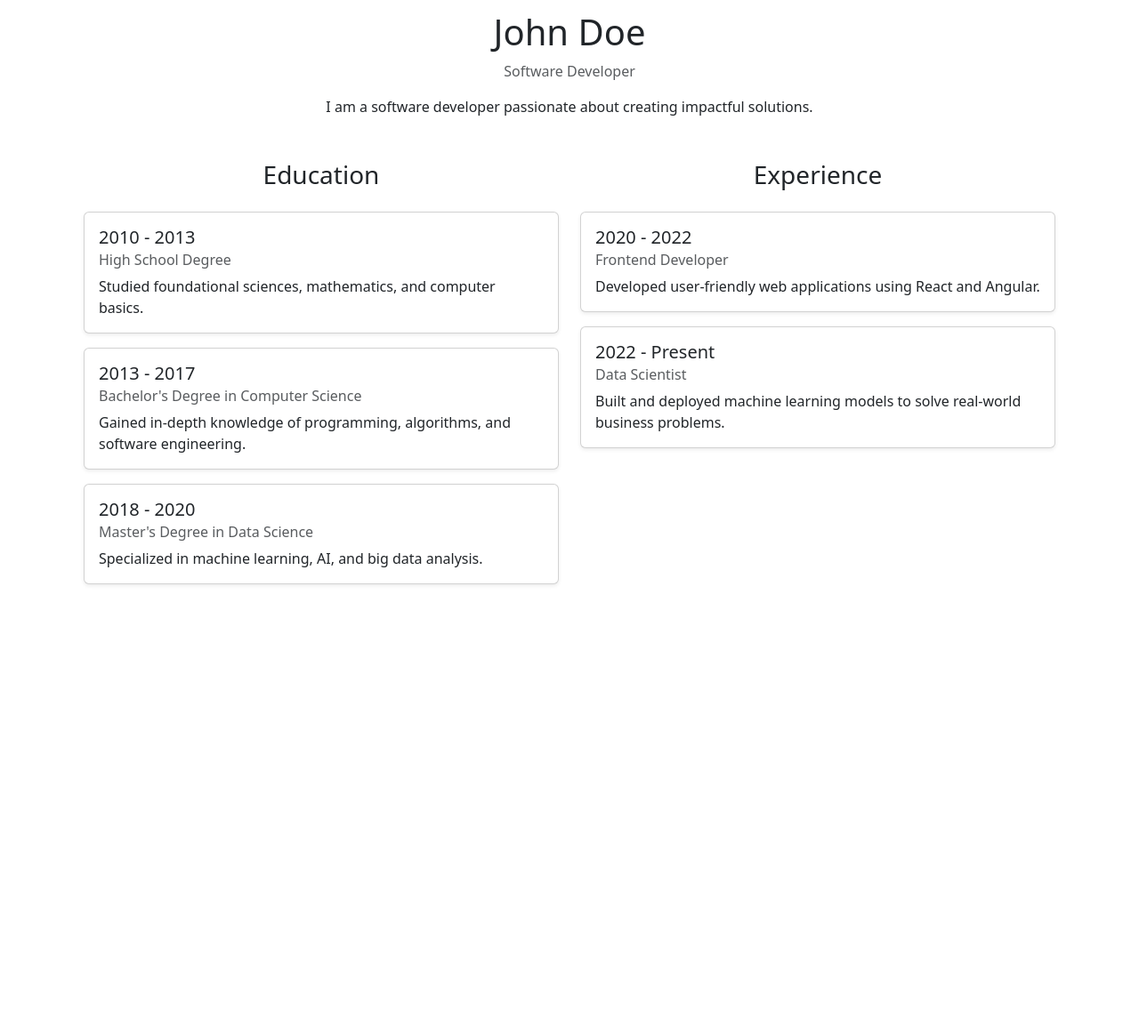
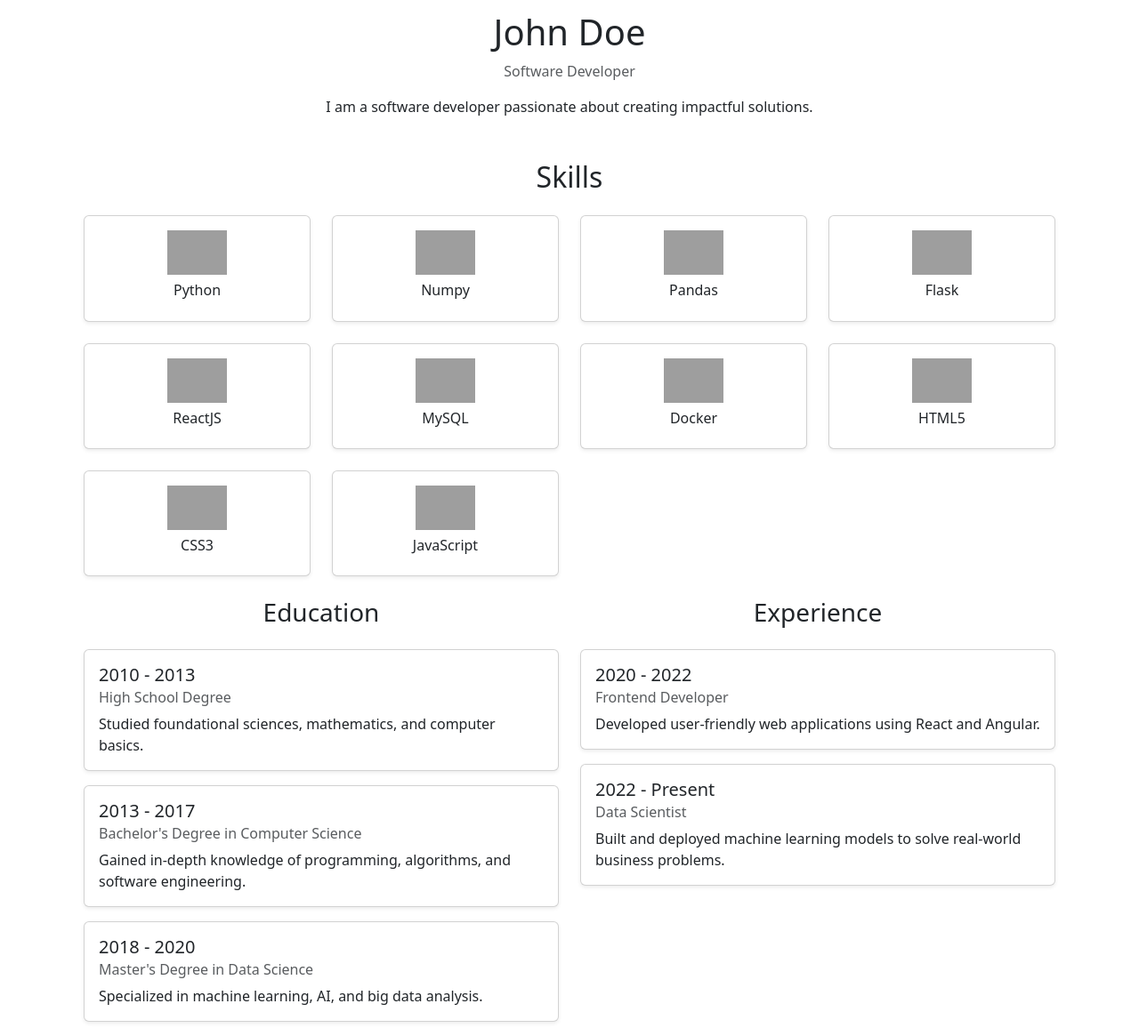
Before and after one commit to phoenix0706/Portfolio-flask, a Flask app: page / in a window 1280 px wide. Shown: the part 258-1423 px from the top of the page at 89% size. Before the commit the page ends 916 px from the top, so only its background shows below. Run offline with Flask 3, Linux system fonts and the light colour scheme; grey boxes are pictures that could not be loaded.

Commit message:
updated skills

```diff
--- a/data/person_info.json
+++ b/data/person_info.json
@@ -14,6 +14,18 @@
         {"name": "CSS3", "icon": "https://img.icons8.com/color/48/000000/css3.png"},
         {"name": "JavaScript", "icon": "https://img.icons8.com/color/48/000000/javascript--v1.png"}
     ],
+    "skills": [
+        {"name": "Python", "icon": "https://img.icons8.com/color/48/000000/python.png"},
+        {"name": "Numpy", "icon": "https://img.icons8.com/color/48/000000/numpy.png"},
+        {"name": "Pandas", "icon": "https://img.icons8.com/color/48/000000/pandas.png"},
+        {"name": "Flask", "icon": "https://img.icons8.com/48/DE0505/flask.png"},
+        {"name": "ReactJS", "icon": "https://img.icons8.com/external-tal-revivo-color-tal-revivo/48/000000/external-react-a-javascript-library-for-building-user-interfaces-logo-color-tal-revivo.png"},
+        {"name": "MySQL", "icon": "https://img.icons8.com/color/48/000000/mysql-logo.png"},
+        {"name": "Docker", "icon": "https://img.icons8.com/color/48/000000/docker.png"},
+        {"name": "HTML5", "icon": "https://img.icons8.com/color/48/000000/html-5--v1.png"},
+        {"name": "CSS3", "icon": "https://img.icons8.com/color/48/000000/css3.png"},
+        {"name": "JavaScript", "icon": "https://img.icons8.com/color/48/000000/javascript--v1.png"}],
+
     "education": [
         {"year": "2010 - 2013", "title": "High School Degree", "desc": "Studied foundational sciences, mathematics, and computer basics."},
         {"year": "2013 - 2017", "title": "Bachelor's Degree in Computer Science", "desc": "Gained in-depth knowledge of programming, algorithms, and software engineering."},
--- a/templates/home.html
+++ b/templates/home.html
@@ -11,6 +11,23 @@
         <p class="text-muted">{{ person.profession }}</p>
         <p>{{ person.description }}</p>
     </div>
+
+    <!-- Skills Section -->
+    <section id="skills" class="mt-5">
+        <h2 class="text-center mb-4">Skills</h2>
+        <div class="row">
+            {% for skill in person.skills %}
+            <div class="col-md-3 col-sm-6 mb-4 text-center">
+                <div class="card shadow-sm">
+                    <div class="card-body">
+                        <img src="{{ skill.icon }}" alt="{{ skill.name }}" class="img-fluid mb-2" style="height: 50px;">
+                        <h6 class="card-title">{{ skill.name }}</h6>
+                    </div>
+                </div>
+            </div>
+            {% endfor %}
+        </div>
+    </section>
 
     <!-- Education and Experience Section -->
     <div class="row">
```
